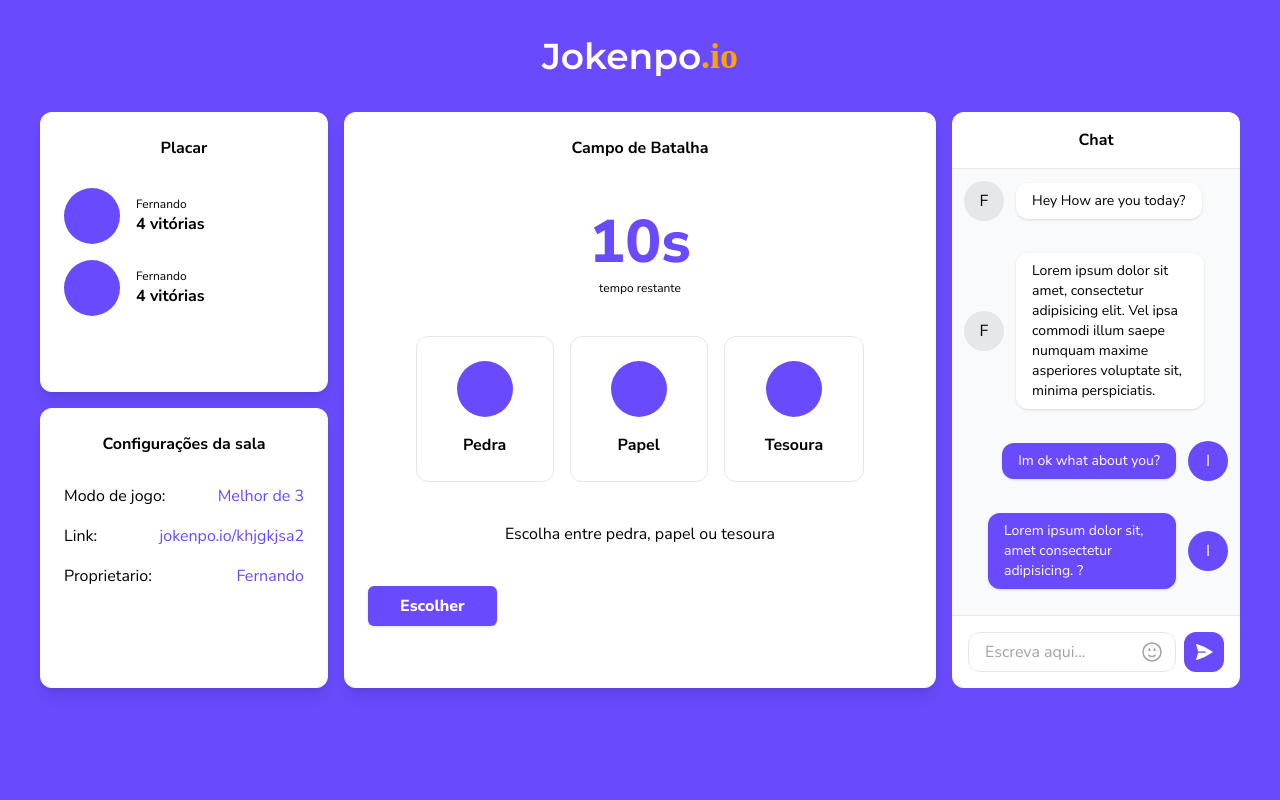
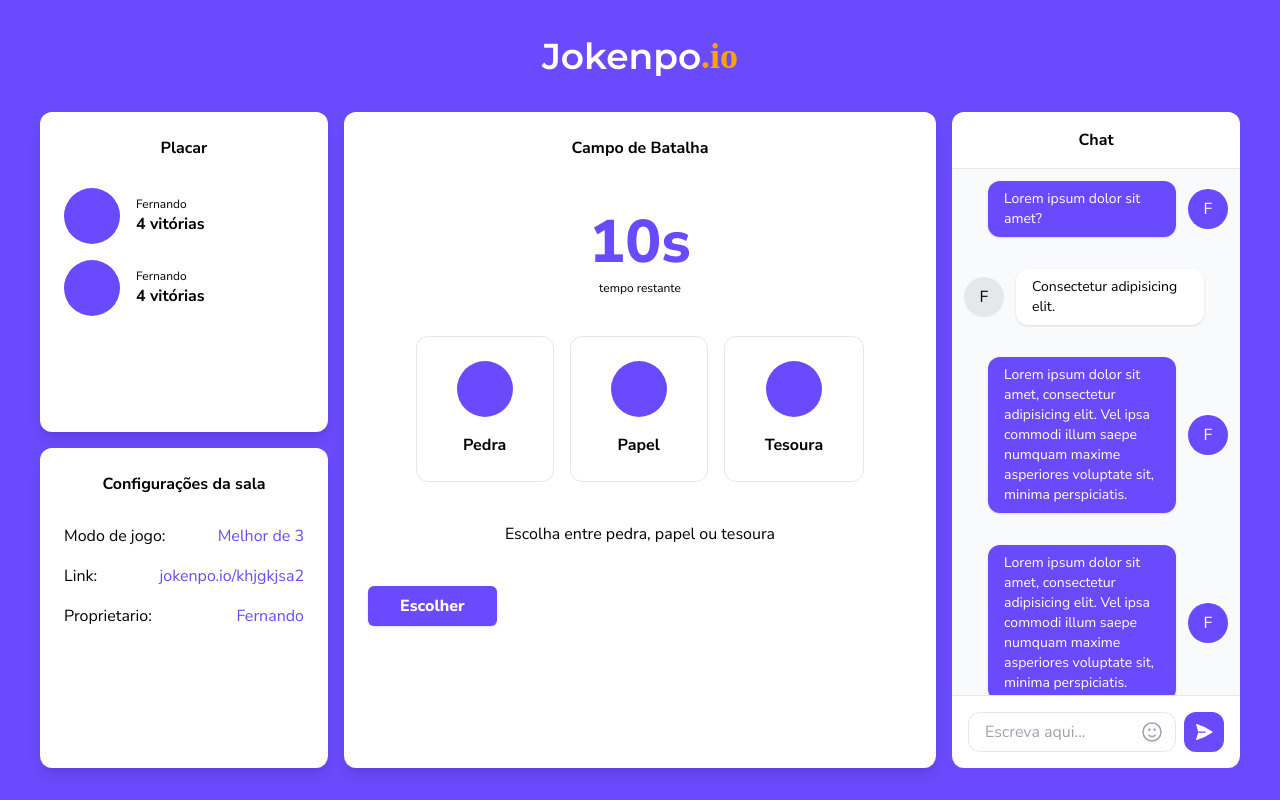
Before and after one commit to ismaeElias/Jokenpo, a React (Vite) app: page /home in a window 1280 px wide. Built offline with nearby package versions, Linux system fonts and the light colour scheme; a web font is replaced by a local one.

Commit message:
add dinamic messages

```diff
--- a/package.json
+++ b/package.json
@@ -15,11 +15,13 @@
   "dependencies": {
     "@headlessui/react": "^1.6.6",
     "@heroicons/react": "^2.0.10",
+    "nanoid": "^4.0.0",
     "react": "^18.2.0",
     "react-dom": "^18.2.0",
     "react-router-dom": "^6.3.0"
   },
   "devDependencies": {
+    "@babel/core": "^7.19.0",
     "@babel/eslint-parser": "^7.18.9",
     "@babel/preset-react": "^7.18.6",
     "@tailwindcss/forms": "^0.5.3",
@@ -35,6 +37,7 @@
     "eslint-plugin-react-hooks": "^4.6.0",
     "gh-pages": "^4.0.0",
     "postcss": "^8.4.16",
+    "prettier": "^2.7.1",
     "prettier-plugin-tailwindcss": "^0.1.13",
     "tailwindcss": "^3.1.8",
     "vite": "^3.0.9",
--- a/src/components/chat/index.jsx
+++ b/src/components/chat/index.jsx
@@ -1,106 +1,68 @@
 import React from 'react';
+import { useState } from 'react';
+
+import { nanoid } from 'nanoid';
 
 import { FaceSmileIcon } from '@heroicons/react/24/outline';
 import { PaperAirplaneIcon } from '@heroicons/react/24/solid';
 
-export default function Chat() {
+const messagesVal = [
+  {
+    content: 'Lorem ipsum dolor sit amet?',
+    user: 'Fernando',
+    sent: true,
+  },
+  {
+    content: 'Consectetur adipisicing elit.',
+    user: 'João',
+    sent: false,
+  },
+  {
+    content:
+      'Lorem ipsum dolor sit amet, consectetur adipisicing elit. Vel ipsa commodi illum saepe numquam maxime asperiores voluptate sit, minima perspiciatis.',
+    user: 'Fernando',
+    sent: true,
+  },
+  {
+    content:
+      'Lorem ipsum dolor sit amet, consectetur adipisicing elit. Vel ipsa commodi illum saepe numquam maxime asperiores voluptate sit, minima perspiciatis.',
+    user: 'Fernando',
+    sent: true,
+  },
+];
+
+function Chat() {
+  const [messages, setMessages] = useState(messagesVal);
+  const [userMessage, setUserMessage] = useState('');
+
   return (
-    <div className="bg-white rounded-xl max-h-[35rem] lg:max-h-full lg:row-span-2 ">
-      <div className="flex flex-row h-full w-full overflow-x-hidden ">
-        <div className="flex flex-col flex-auto h-full ">
-          <div className="flex flex-col flex-auto flex-shrink-0 rounded-2xl h-full">
-            <h3 className="text-center font-bold p-4 border-b border-gray-200">Chat</h3>
-            <div className="flex flex-col h-full overflow-x-auto bg-slate-50">
-              <div className="flex flex-col h-full">
+    <div className="max-h-[35rem] rounded-xl bg-white lg:row-span-2 lg:max-h-full ">
+      <div className="flex h-full w-full flex-row overflow-x-hidden ">
+        <div className="flex h-full flex-auto flex-col ">
+          <div className="flex h-full flex-auto flex-shrink-0 flex-col rounded-2xl">
+            {/* header */}
+            <h3 className="border-b border-gray-200 p-4 text-center font-bold">Chat</h3>
+            {/* body */}
+            <div className="flex h-full flex-col overflow-x-auto bg-slate-50">
+              <div className="flex h-full flex-col">
                 <div className="grid grid-cols-12 gap-y-2">
-                  <div className="col-start-1 col-end-12 p-3 rounded-lg">
+                  {messages.map((message) => {
+                    if (message.sent) {
+                      return <Sent key={nanoid()} message={message} />;
+                    } else {
+                      return <Received key={nanoid()} message={message} />;
+                    }
+                  })}
+                  {/* <div className="col-start-1 col-end-8 hidden rounded-lg p-3">
                     <div className="flex flex-row items-center">
-                      <div className="flex items-center justify-center h-10 w-10 rounded-full bg-gray-200 flex-shrink-0">
-                        F
-                      </div>
-                      <div className="relative ml-3 text-sm bg-white py-2 px-4 shadow rounded-xl">
-                        <div>Hey How are you today?</div>
-                      </div>
-                    </div>
-                  </div>
-                  <div className="col-start-1 col-end-12 p-3 rounded-lg">
-                    <div className="flex flex-row items-center">
-                      <div className="flex items-center justify-center h-10 w-10 rounded-full bg-gray-200 flex-shrink-0">
-                        F
-                      </div>
-                      <div className="relative ml-3 text-sm bg-white py-2 px-4 shadow rounded-xl">
-                        <div>
-                          Lorem ipsum dolor sit amet, consectetur adipisicing elit. Vel ipsa commodi
-                          illum saepe numquam maxime asperiores voluptate sit, minima perspiciatis.
-                        </div>
-                      </div>
-                    </div>
-                  </div>
-                  <div className="col-start-2 col-end-13 p-3 rounded-lg">
-                    <div className="flex items-center justify-start flex-row-reverse">
-                      <div className="flex items-center justify-center h-10 w-10 rounded-full bg-primary text-white flex-shrink-0">
-                        I
-                      </div>
-                      <div className="relative mr-3 text-sm bg-primary text-white py-2 px-4 shadow rounded-xl">
-                        <div>Im ok what about you?</div>
-                      </div>
-                    </div>
-                  </div>
-                  <div className="col-start-2 col-end-13 p-3 rounded-lg">
-                    <div className="flex items-center justify-start flex-row-reverse">
-                      <div className="flex items-center justify-center h-10 w-10 rounded-full bg-primary text-white flex-shrink-0">
-                        I
-                      </div>
-                      <div className="relative mr-3 text-sm bg-primary text-white py-2 px-4 shadow rounded-xl">
-                        <div>Lorem ipsum dolor sit, amet consectetur adipisicing. ?</div>
-                      </div>
-                    </div>
-                  </div>
-                  <div className="col-start-1 col-end-12 p-3 rounded-lg">
-                    <div className="flex flex-row items-center">
-                      <div className="flex items-center justify-center h-10 w-10 rounded-full bg-gray-200 flex-shrink-0">
-                        F
-                      </div>
-                      <div className="relative ml-3 text-sm bg-white py-2 px-4 shadow rounded-xl">
-                        <div>Lorem ipsum dolor sit amet !</div>
-                      </div>
-                    </div>
-                  </div>
-                  <div className="col-start-2 col-end-13 p-3 rounded-lg">
-                    <div className="flex items-center justify-start flex-row-reverse">
-                      <div className="flex items-center justify-center h-10 w-10 rounded-full bg-primary text-white flex-shrink-0">
-                        I
-                      </div>
-                      <div className="relative mr-3 text-sm bg-primary text-white py-2 px-4 shadow rounded-xl">
-                        <div>Lorem ipsum dolor sit, amet consectetur adipisicing. ?</div>
-                        <div className="absolute text-xs bottom-0 right-0 -mb-5 mr-2 text-gray-500">
-                          Seen
-                        </div>
-                      </div>
-                    </div>
-                  </div>
-                  <div className="col-start-1 col-end-12 p-3 rounded-lg">
-                    <div className="flex flex-row items-center">
-                      <div className="flex items-center justify-center h-10 w-10 rounded-full bg-gray-200 flex-shrink-0">
-                        F
-                      </div>
-                      <div className="relative ml-3 text-sm bg-white py-2 px-4 shadow rounded-xl">
-                        <div>
-                          Lorem ipsum dolor sit amet consectetur adipisicing elit. Perspiciatis, in.
-                        </div>
-                      </div>
-                    </div>
-                  </div>
-                  <div className="col-start-1 hidden col-end-8 p-3 rounded-lg">
-                    <div className="flex flex-row items-center">
-                      <div className="flex items-center justify-center h-10 w-10 rounded-full bg-indigo-500 flex-shrink-0">
+                      <div className="flex h-10 w-10 flex-shrink-0 items-center justify-center rounded-full bg-indigo-500">
                         A
                       </div>
-                      <div className="relative ml-3 text-sm bg-white py-2 px-4 shadow rounded-xl">
+                      <div className="relative ml-3 rounded-xl bg-white py-2 px-4 text-sm shadow">
                         <div className="flex flex-row items-center">
-                          <button className="flex items-center justify-center bg-primary hover:bg-indigo-800 rounded-full h-8 w-10">
+                          <button className="flex h-8 w-10 items-center justify-center rounded-full bg-primary hover:bg-indigo-800">
                             <svg
-                              className="w-6 h-6 text-white"
+                              className="h-6 w-6 text-white"
                               fill="none"
                               stroke="currentColor"
                               viewBox="0 0 24 24"
@@ -120,62 +82,78 @@ export default function Chat() {
                               ></path>
                             </svg>
                           </button>
-                          <div className="flex flex-row items-center space-x-px ml-4">
-                            <div className="h-2 w-1 bg-gray-500 rounded-lg"></div>
-                            <div className="h-2 w-1 bg-gray-500 rounded-lg"></div>
-                            <div className="h-4 w-1 bg-gray-500 rounded-lg"></div>
-                            <div className="h-8 w-1 bg-gray-500 rounded-lg"></div>
-                            <div className="h-8 w-1 bg-gray-500 rounded-lg"></div>
-                            <div className="h-10 w-1 bg-gray-500 rounded-lg"></div>
-                            <div className="h-10 w-1 bg-gray-500 rounded-lg"></div>
-                            <div className="h-12 w-1 bg-gray-500 rounded-lg"></div>
-                            <div className="h-10 w-1 bg-gray-500 rounded-lg"></div>
-                            <div className="h-6 w-1 bg-gray-500 rounded-lg"></div>
-                            <div className="h-5 w-1 bg-gray-500 rounded-lg"></div>
-                            <div className="h-4 w-1 bg-gray-500 rounded-lg"></div>
-                            <div className="h-3 w-1 bg-gray-500 rounded-lg"></div>
-                            <div className="h-2 w-1 bg-gray-500 rounded-lg"></div>
-                            <div className="h-2 w-1 bg-gray-500 rounded-lg"></div>
-                            <div className="h-2 w-1 bg-gray-500 rounded-lg"></div>
-                            <div className="h-10 w-1 bg-gray-500 rounded-lg"></div>
-                            <div className="h-2 w-1 bg-gray-500 rounded-lg"></div>
-                            <div className="h-10 w-1 bg-gray-500 rounded-lg"></div>
-                            <div className="h-8 w-1 bg-gray-500 rounded-lg"></div>
-                            <div className="h-8 w-1 bg-gray-500 rounded-lg"></div>
-                            <div className="h-1 w-1 bg-gray-500 rounded-lg"></div>
-                            <div className="h-1 w-1 bg-gray-500 rounded-lg"></div>
-                            <div className="h-2 w-1 bg-gray-500 rounded-lg"></div>
-                            <div className="h-8 w-1 bg-gray-500 rounded-lg"></div>
-                            <div className="h-8 w-1 bg-gray-500 rounded-lg"></div>
-                            <div className="h-2 w-1 bg-gray-500 rounded-lg"></div>
-                            <div className="h-2 w-1 bg-gray-500 rounded-lg"></div>
-                            <div className="h-2 w-1 bg-gray-500 rounded-lg"></div>
-                            <div className="h-2 w-1 bg-gray-500 rounded-lg"></div>
-                            <div className="h-4 w-1 bg-gray-500 rounded-lg"></div>
+                          <div className="ml-4 flex flex-row items-center space-x-px">
+                            <div className="h-2 w-1 rounded-lg bg-gray-500"></div>
+                            <div className="h-2 w-1 rounded-lg bg-gray-500"></div>
+                            <div className="h-4 w-1 rounded-lg bg-gray-500"></div>
+                            <div className="h-8 w-1 rounded-lg bg-gray-500"></div>
+                            <div className="h-8 w-1 rounded-lg bg-gray-500"></div>
+                            <div className="h-10 w-1 rounded-lg bg-gray-500"></div>
+                            <div className="h-10 w-1 rounded-lg bg-gray-500"></div>
+                            <div className="h-12 w-1 rounded-lg bg-gray-500"></div>
+                            <div className="h-10 w-1 rounded-lg bg-gray-500"></div>
+                            <div className="h-6 w-1 rounded-lg bg-gray-500"></div>
+                            <div className="h-5 w-1 rounded-lg bg-gray-500"></div>
+                            <div className="h-4 w-1 rounded-lg bg-gray-500"></div>
+                            <div className="h-3 w-1 rounded-lg bg-gray-500"></div>
+                            <div className="h-2 w-1 rounded-lg bg-gray-500"></div>
+                            <div className="h-2 w-1 rounded-lg bg-gray-500"></div>
+                            <div className="h-2 w-1 rounded-lg bg-gray-500"></div>
+                            <div className="h-10 w-1 rounded-lg bg-gray-500"></div>
+                            <div className="h-2 w-1 rounded-lg bg-gray-500"></div>
+                            <div className="h-10 w-1 rounded-lg bg-gray-500"></div>
+                            <div className="h-8 w-1 rounded-lg bg-gray-500"></div>
+                            <div className="h-8 w-1 rounded-lg bg-gray-500"></div>
+                            <div className="h-1 w-1 rounded-lg bg-gray-500"></div>
+                            <div className="h-1 w-1 rounded-lg bg-gray-500"></div>
+                            <div className="h-2 w-1 rounded-lg bg-gray-500"></div>
+                            <div className="h-8 w-1 rounded-lg bg-gray-500"></div>
+                            <div className="h-8 w-1 rounded-lg bg-gray-500"></div>
+                            <div className="h-2 w-1 rounded-lg bg-gray-500"></div>
+                            <div className="h-2 w-1 rounded-lg bg-gray-500"></div>
+                            <div className="h-2 w-1 rounded-lg bg-gray-500"></div>
+                            <div className="h-2 w-1 rounded-lg bg-gray-500"></div>
+                            <div className="h-4 w-1 rounded-lg bg-gray-500"></div>
                           </div>
                         </div>
                       </div>
                     </div>
-                  </div>
+                  </div> */}
                 </div>
               </div>
             </div>
-            <div className="flex flex-row items-center w-full space-x-2 p-4 border-t border-gray-200">
+            {/* footer */}
+            <div className="flex w-full flex-row items-center space-x-2 border-t border-gray-200 p-4">
               <div className="flex-grow">
                 <div className="relative w-full ">
                   <input
                     type="text"
+                    onChange={(e) => setUserMessage(e.target.value)}
+                    value={userMessage}
                     placeholder="Escreva aqui..."
-                    className="flex w-full border rounded-xl focus:outline-none focus:border-indigo-300 pl-4 h-10"
+                    className="flex h-10 w-full rounded-xl border pl-4 focus:border-indigo-300 focus:outline-none"
                   />
-                  <button className="absolute flex items-center justify-center h-full w-12 right-0 top-0 text-gray-400 hover:text-gray-600">
+                  <button
+                    type="button"
+                    className="absolute right-0 top-0 flex h-full w-12 items-center justify-center text-gray-400 hover:text-gray-600"
+                  >
                     <FaceSmileIcon className="h-6 w-6 bg-white" />
                   </button>
                 </div>
               </div>
-              <button className="flex items-center justify-center  bg-primary hover:bg-primary-darker rounded-xl text-white w-10 h-10 flex-shrink-0">
+              <button
+                type="button"
+                onClick={() => {
+                  setMessages([
+                    ...messages,
+                    { user: 'Fernando', content: userMessage, sent: true },
+                  ]);
+                  setUserMessage('');
+                }}
+                className="flex h-10 w-10  flex-shrink-0 items-center justify-center rounded-xl bg-primary text-white hover:bg-primary-darker"
+              >
                 <span className="">
-                  <PaperAirplaneIcon className="w-5 h-5" />
+                  <PaperAirplaneIcon className="h-5 w-5" />
                 </span>
               </button>
             </div>
@@ -185,3 +163,38 @@ export default function Chat() {
     </div>
   );
 }
+
+function Received({ message }) {
+  return (
+    <div className="col-start-1 col-end-12 rounded-lg p-3">
+      <div className="flex flex-row items-center">
+        <div className="flex h-10 w-10 flex-shrink-0 items-center justify-center rounded-full bg-gray-200">
+          F
+        </div>
+        <div className="relative ml-3 rounded-xl bg-white py-2 px-4 text-sm shadow">
+          <div>{message.content}</div>
+        </div>
+      </div>
+    </div>
+  );
+}
+
+function Sent({ message }) {
+  return (
+    <div className="col-start-2 col-end-13 snap-end rounded-lg p-3">
+      <div className="flex flex-row-reverse items-center justify-start">
+        <div className="flex h-10 w-10 flex-shrink-0 items-center justify-center rounded-full bg-primary text-white">
+          F
+        </div>
+        <div className="relative mr-3 rounded-xl bg-primary py-2 px-4 text-sm text-white shadow">
+          <div>{message.content}</div>
+          <div className="absolute bottom-0 right-0 -mb-5 mr-2 hidden text-xs text-gray-500">
+            Seen
+          </div>
+        </div>
+      </div>
+    </div>
+  );
+}
+
+export default Chat;
--- a/src/styles/globals.css
+++ b/src/styles/globals.css
@@ -6,7 +6,7 @@
 
 html,
 body {
-    @apply bg-primary font-nunito;
+    @apply bg-primary font-nunito scroll-smooth;
 }
 
 ::-webkit-scrollbar {
```
Also changed, not shown: src/pages/home/index.jsx (+5 -5 lines).
